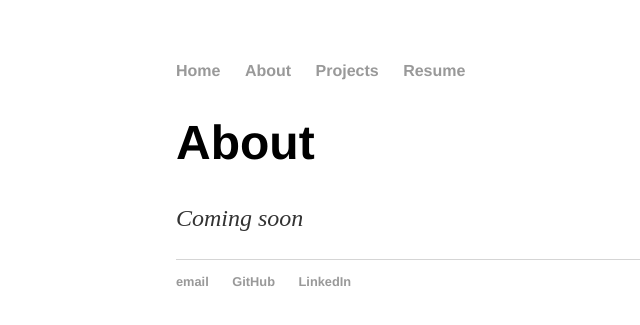
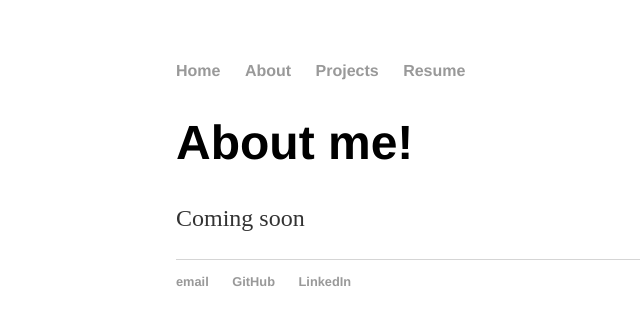
Before and after one commit to chriso23/chriso23.github.io, a Jekyll site: the page built from about/index.html, in a window 1280 px wide. Shown: the top 325 px of the page, without its empty margins (16-656 px from the left). Built offline with Jekyll 4.4.1, drawn with Linux system fonts in a browser that asks for light colours.

Commit message:
Update index.html

```diff
--- a/about/index.html
+++ b/about/index.html
@@ -1,9 +1,8 @@
 ---
 layout: default
-title: About Chris Oung
+title: About | Chris Oung
 ---
-
-<div class="about">
-	<h1>About</h1>
-	<p><em>Coming soon</em></p>
-</div>
+    <div class="blurb">
+        <h1>About me!</h1>
+	<p></em> Coming soon</em></p>
+    </div><!-- /.blurb -->
```
